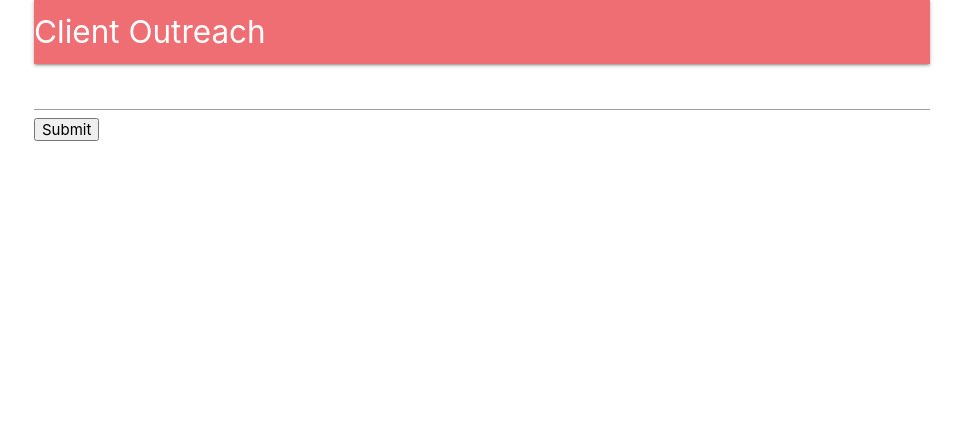
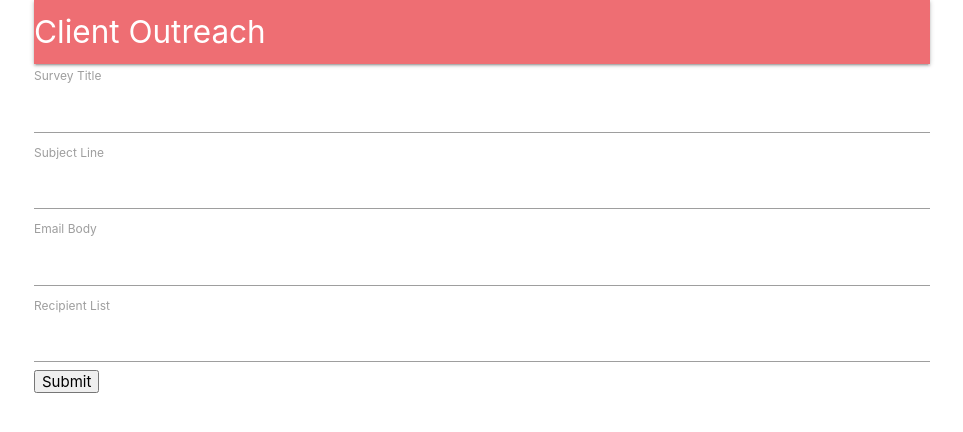
Before and after one commit to JesseJ713/Client-Outreach, a React (Create React App) app in the folder client/: page /surveys/new in a window 1280 px wide. Shown: the top 432 px of the page, without its empty margins (158-1121 px from the left). Built offline with nearby package versions, Linux system fonts and the light colour scheme; no server answers.

Commit message:
Created form that's dynamically mapped over like properties, successful test of values

```diff
--- a/client/src/components/surveys/SurveyField.js
+++ b/client/src/components/surveys/SurveyField.js
@@ -3,9 +3,10 @@
 
 import React from "react";
 
-export default ({ input }) => {
+export default ({ input, label }) => {
   return (
     <div>
+      <label>{label}</label>
       <input {...input} />
     </div>
   );
--- a/client/src/components/surveys/SurveyForm.js
+++ b/client/src/components/surveys/SurveyForm.js
@@ -1,16 +1,30 @@
 // SurveyForm shows a form for user to add input
 
+import _ from "lodash";
 import React, { Component } from "react";
 import { reduxForm, Field } from "redux-form";
 import SurveyField from "./SurveyField";
 
+const FIELDS = [
+  { label: "Survey Title", name: "title" },
+  { label: "Subject Line", name: "subject" },
+  { label: "Email Body", name: "body" },
+  { label: "Recipient List", name: "emails" },
+];
+
 class SurveyForm extends Component {
   renderFields() {
-    return (
-      <div>
-        <Field type="text" name="title" component={SurveyField} />
-      </div>
-    );
+    return _.map(FIELDS, ({ label, name }) => {
+      return (
+        <Field
+          component={SurveyField}
+          type="text"
+          label={label}
+          name={name}
+          key={name}
+        />
+      );
+    });
   }
 
   render() {
```
